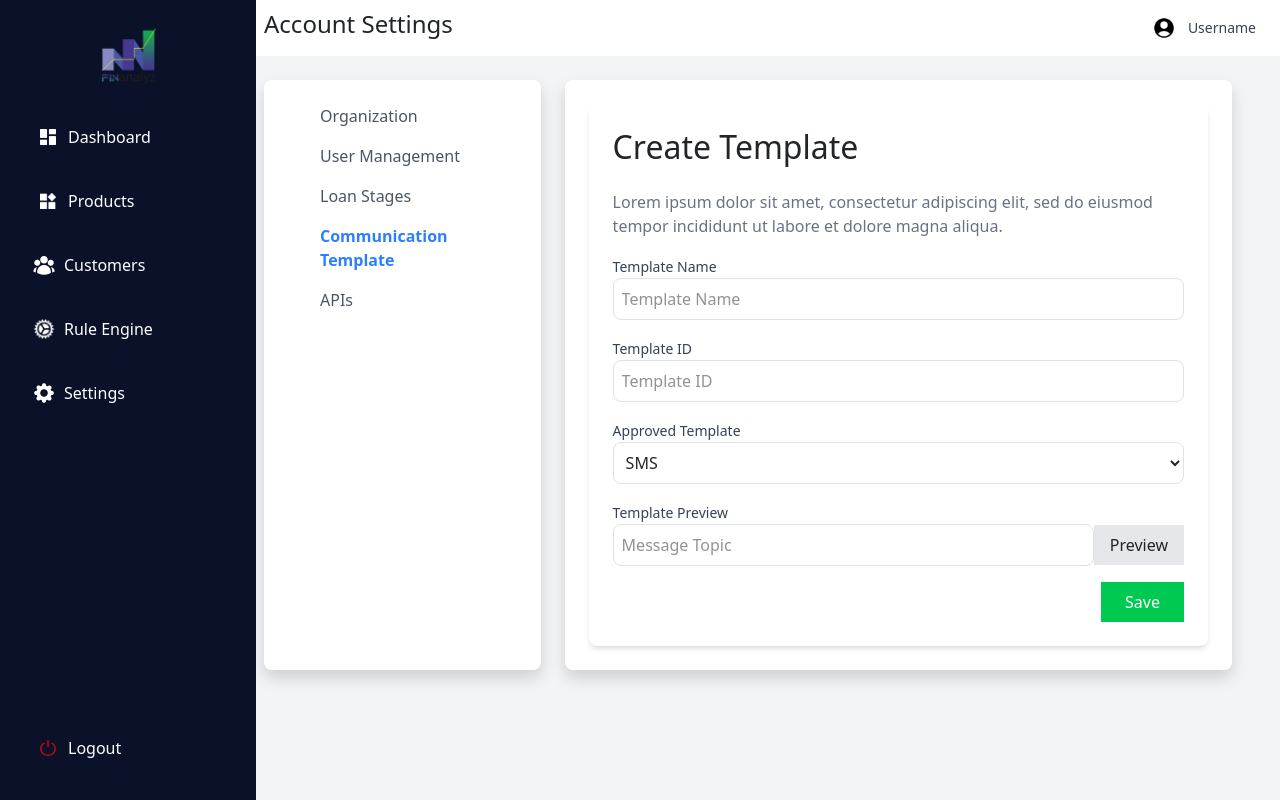
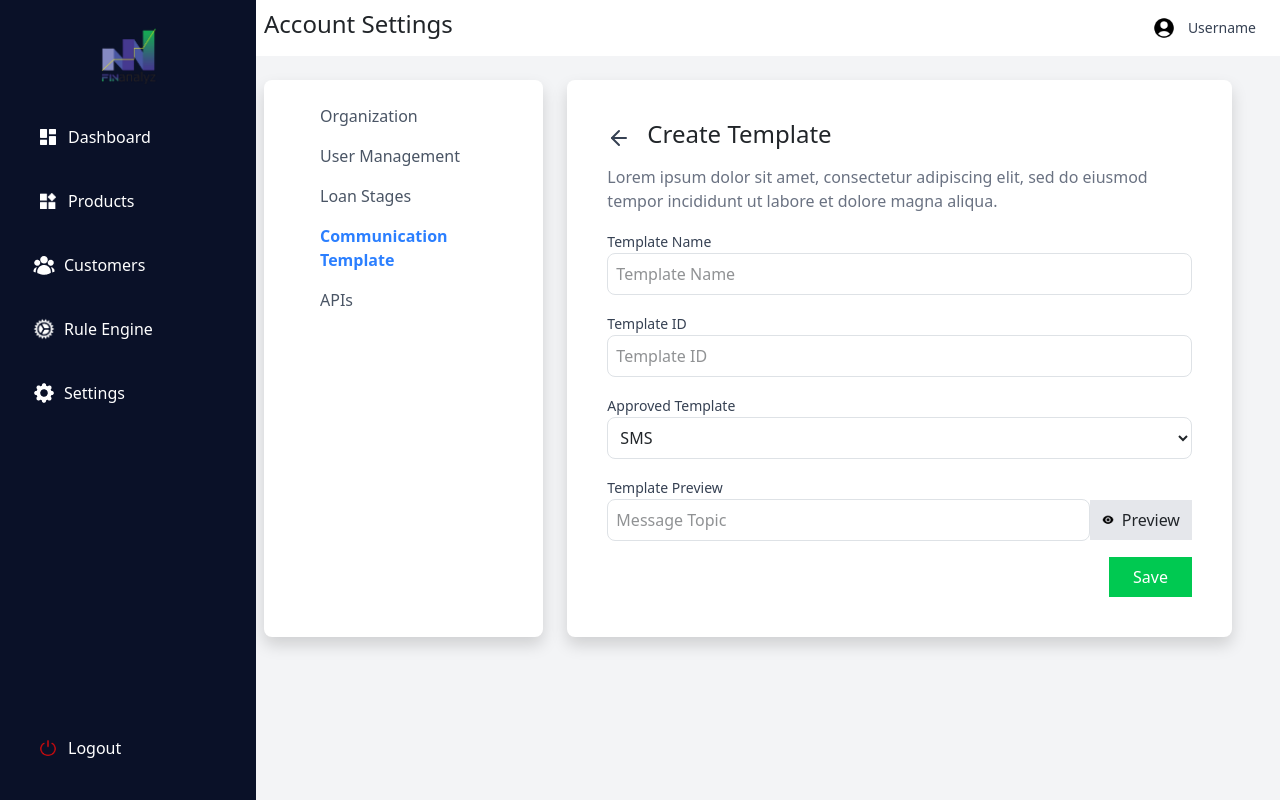
Before and after one commit to DESHMUKH-NIKITA/authentication-practice, a Next.js app: page /communication-template in a window 1280 px wide. Both pictures are taken after typing "Sample" into the empty fields and a click on the button "Create Template". Built offline with nearby package versions, Linux system fonts and the light colour scheme.

Commit message:
communication screen

```diff
--- a/src/app/communication-template/page.js
+++ b/src/app/communication-template/page.js
@@ -13,6 +13,10 @@ export default function CommunicationTemplate() {
     e.preventDefault();
     const topic = e.target.form[3].value;
     setTemplatePreview(topic);
+  };
+
+  const handleBack = () => {
+    setShowForm(false);  // Assuming showForm is the state controlling the form view
   };
 
   return (
@@ -91,9 +95,15 @@ export default function CommunicationTemplate() {
               )}
 
               {showForm && !templatePreview && (
-                <div className="bg-white p-6 rounded-lg shadow-md">
-                  <h2 className="text-xl font-bold mb-4">Create Template</h2>
-                  <p className="text-gray-500 mb-6">Lorem ipsum dolor sit amet, consectetur adipiscing elit, sed do eiusmod tempor incididunt ut labore et dolore magna aliqua.</p>
+                <div className="bg-white p-3">
+                  {/* Back Arrow */}
+                  <div className="flex items-center mb-2">
+                    <button onClick={handleBack} className="text-gray-700 hover:text-black transition">
+                      <ArrowLeft size={24} className="cursor-pointer" />
+                    </button>
+                    <h4 className="text-xl font-bold ml-4">Create Template</h4>
+                  </div>
+                  <p className="text-gray-500 mb-3">Lorem ipsum dolor sit amet, consectetur adipiscing elit, sed do eiusmod tempor incididunt ut labore et dolore magna aliqua.</p>
                   <form className="space-y-4">
                     <div>
                       <label className="block text-sm font-medium text-gray-700">Template Name</label>
@@ -114,7 +124,10 @@ export default function CommunicationTemplate() {
                       <label className="block text-sm font-medium text-gray-700">Template Preview</label>
                       <div className="flex items-center space-x-2">
                         <input type="text" className="w-full p-2 border border-gray-300 rounded-lg" placeholder="Message Topic" />
-                        <button type="button" onClick={handlePreview} className="bg-gray-200 px-3 py-2 rounded-lg text-sm">Preview</button>
+                        <button type="button" onClick={handlePreview} className="bg-gray-200 px-6 py-2 rounded-lg text-sm flex items-center space-x-2">
+                          <img src="Preview-icon.png" alt="Preview Icon" className="w-3 h-3 -ml-3" />
+                          <span>Preview</span>
+                        </button>
                       </div>
                     </div>
                     <div className="flex justify-end">
```
Also changed, not shown: public/Preview-icon.png (added).
